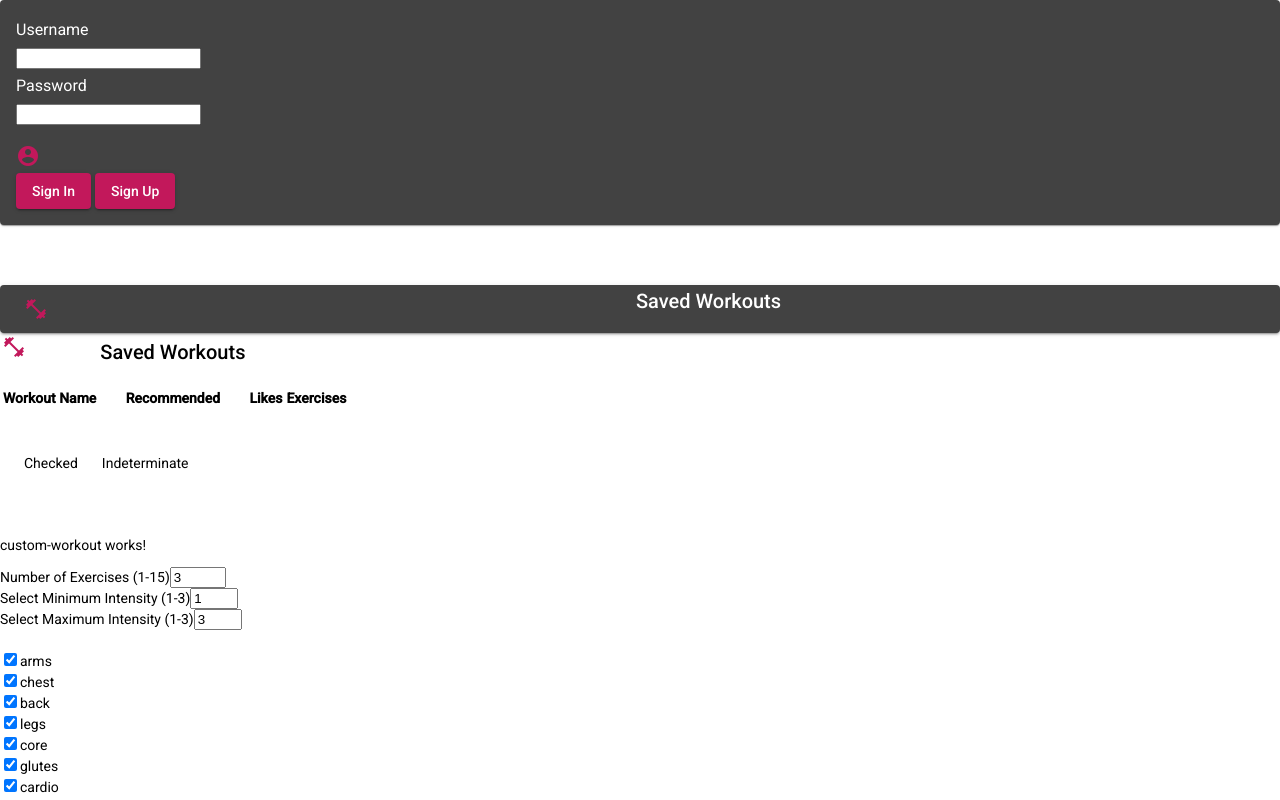
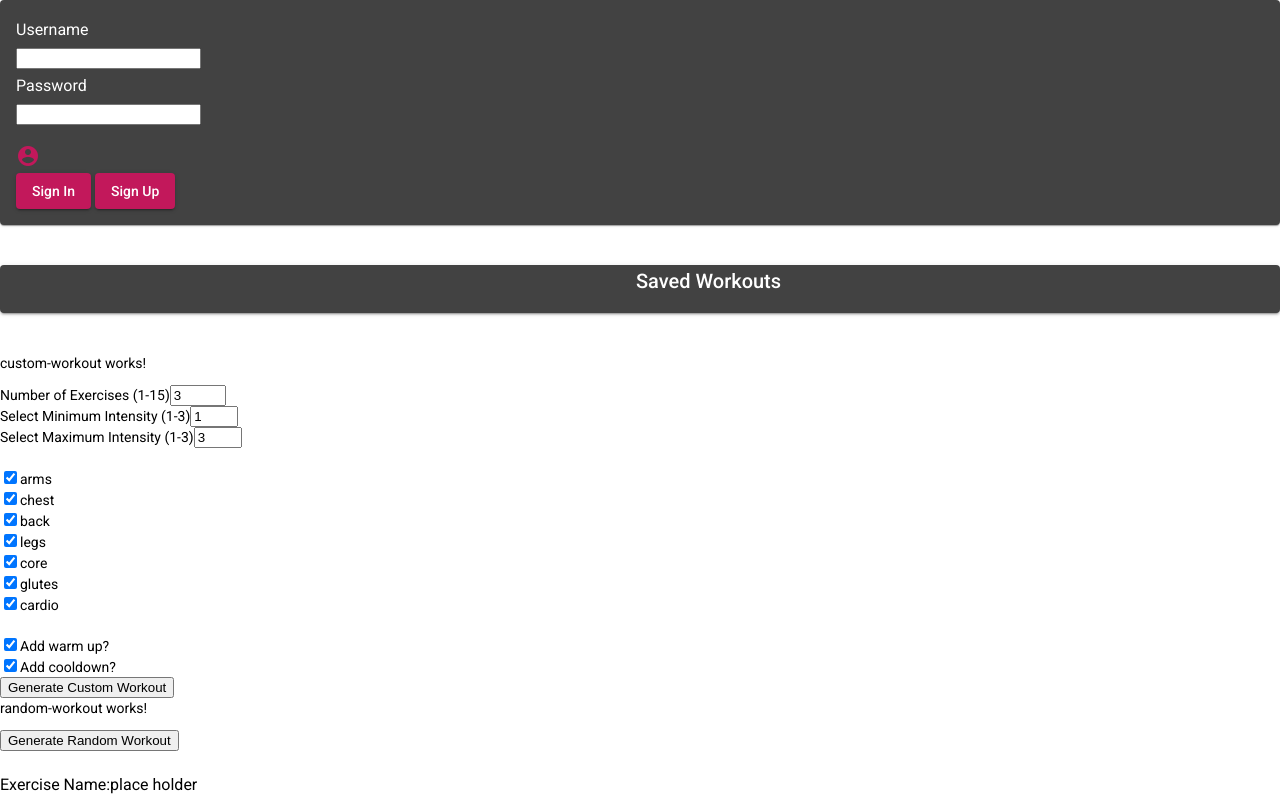
Before and after one commit to sabby97/frontend-funWorkout, an Angular app: page / in a window 1280 px wide. Shown: the top 800 px of the page. Built offline with nearby package versions, Linux system fonts and the light colour scheme.

Commit message:
Tidied up workout plan display

```diff
--- a/src/app/app.component.html
+++ b/src/app/app.component.html
@@ -4,14 +4,12 @@
 <app-sign-in-out></app-sign-in-out>
 <br>
 <br>
-<br>
+
 <app-workout-plan-display></app-workout-plan-display>
 <br>
 <app-custom-workout></app-custom-workout>
 <app-random-workout></app-random-workout>
 <br>
 <br>
-<br>
-<br>
-<br>
+
 <app-focused-mvp></app-focused-mvp>
--- a/src/app/components/workout-plan-display/workout-plan-display.component.html
+++ b/src/app/components/workout-plan-display/workout-plan-display.component.html
@@ -1,18 +1,14 @@
-<mat-accordion>
+
     <mat-expansion-panel hideToggle>
       <mat-expansion-panel-header>
         <mat-panel-title>
-            <mat-icon  color="primary" class="mat-18 ">fitness_center</mat-icon>
+
         </mat-panel-title>
         <mat-panel-title>
             <div class="mat-title"  >Saved Workouts</div>
         </mat-panel-title>
       </mat-expansion-panel-header>
       <table>
-
-        <!-- <tr>
-            <mat-icon color="primary" class="mat-18">fitness_center</mat-icon>
-            <th><div class="mat-title"  >Saved Workouts</div></th> -->
 
         <tr>
             <th>Workout Name</th>
@@ -27,9 +23,7 @@
             <td style="text-align: center;"> <button color="" mat-raised-button (click)="selectWorkoutFromList(i)">  is recommended?</button></td>
             <td style="text-align: center;"> <button color="warn" mat-raised-button (click)="selectWorkoutFromList(i)">  likes</button></td>
             <td style="text-align: center;"> <button color="accent" mat-raised-button (click)="selectWorkoutFromList(i)">  {{workout.exerciseList.length}}</button></td>
-
         </tr>
-
     </table>
     </mat-expansion-panel>
 
@@ -37,54 +31,4 @@
 
 
 
-<table>
-
-    <tr>
-        <mat-icon color="primary" class="mat-18">fitness_center</mat-icon>
-        <th><div class="mat-title"  >Saved Workouts</div></th>
-
-    <tr>
-        <th>Workout Name</th>
-        <th>Recommended</th>
-        <th>Likes</th>
-        <th>Exercises</th>
-
-    </tr>
-
-    <tr *ngFor="let workout of workoutPlanList; index as i">
-        <td style="text-align: center;"> <button color="primary" mat-raised-button (click)="selectWorkoutFromList(i)">  {{workout.workoutName}}</button></td>
-        <td style="text-align: center;"> <button color="" mat-raised-button (click)="selectWorkoutFromList(i)">  is recommended?</button></td>
-        <td style="text-align: center;"> <button color="warn" mat-raised-button (click)="selectWorkoutFromList(i)">  likes</button></td>
-        <td style="text-align: center;"> <button color="accent" mat-raised-button (click)="selectWorkoutFromList(i)">  {{workout.exerciseList.length}}</button></td>
-
-    </tr>
-
-</table>
-
-
-<br><br>
-
-<section class="example-section">
-    <mat-checkbox class="example-margin" [(ngModel)]="checked">Checked</mat-checkbox>
-    <mat-checkbox class="example-margin" [(ngModel)]="indeterminate">Indeterminate</mat-checkbox>
-  </section>
-
 <br>
-
-
-
-<br>
-
-
-<!-- This should be displayed in the workout-focus component, not here-->
-<!--
-<div>
-    <table *ngIf=currentWorkoutPlan>
-        <tr *ngFor="let exercise of currentWorkoutPlan.exerciseList; index as i">
-            <th>{{exercise.exerciseName}}</th>
-            <th>{{exercise.exerciseDescription}}</th>
-        </tr>
-    </table>
-</div> -->
-
-<!-- **ngFor="let workout of workoutList" {{workout.workoutId}}-->
```
